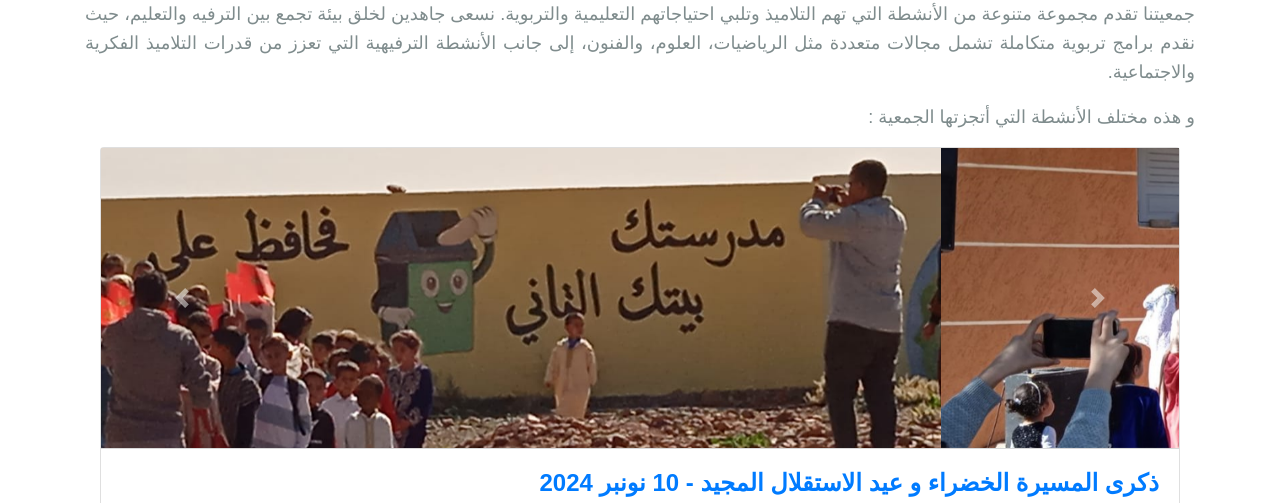
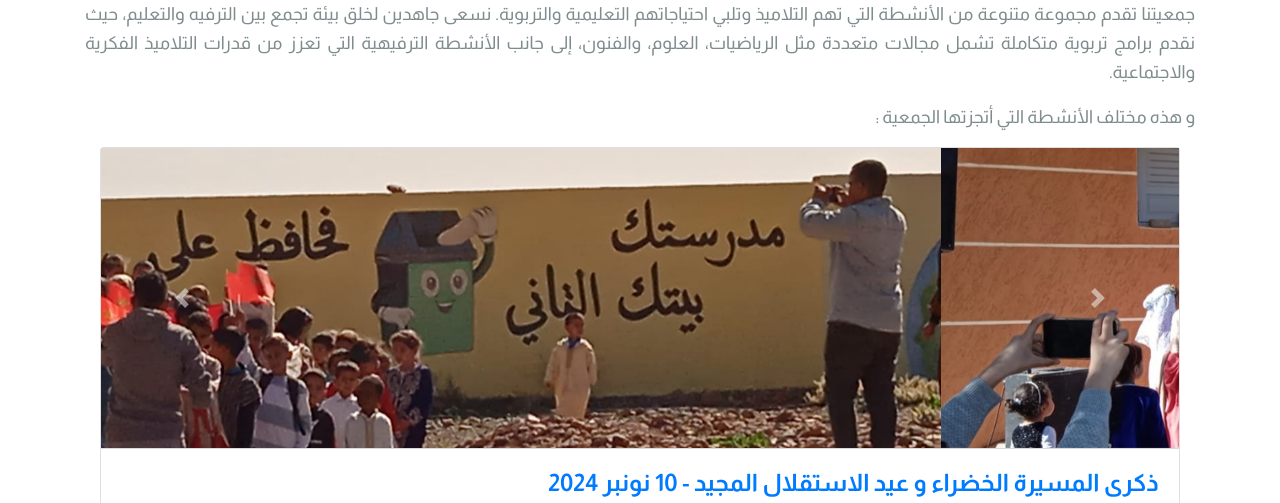
Before and after one commit to challengers-org/challengers-org.github.io, a plain HTML site: page ar/activities.html in a window 1280 px wide. Shown: the part 173-676 px from the top of the page. Drawn offline with Linux system fonts and the light colour scheme.

Commit message:
add google API font in activities ar

```diff
--- a/ar/activities.html
+++ b/ar/activities.html
@@ -9,6 +9,8 @@
     <link rel="icon" type="image/x-icon" href="logo.png">
     <link rel="stylesheet" href="../bootstrap/css/bootstrap.min.css">
     <link rel="stylesheet" href="styles.css">
+    <link href="https://fonts.googleapis.com/css2?family=Almarai:wght@400;700&display=swap" rel="stylesheet">
+    <meta name="google-site-verification" content="eLcTgoyTMtYJ9_4Hsmigzgo6cxlBRlBHZ4sNb2B1FsA" />
 </head>
 
 <body>
```
